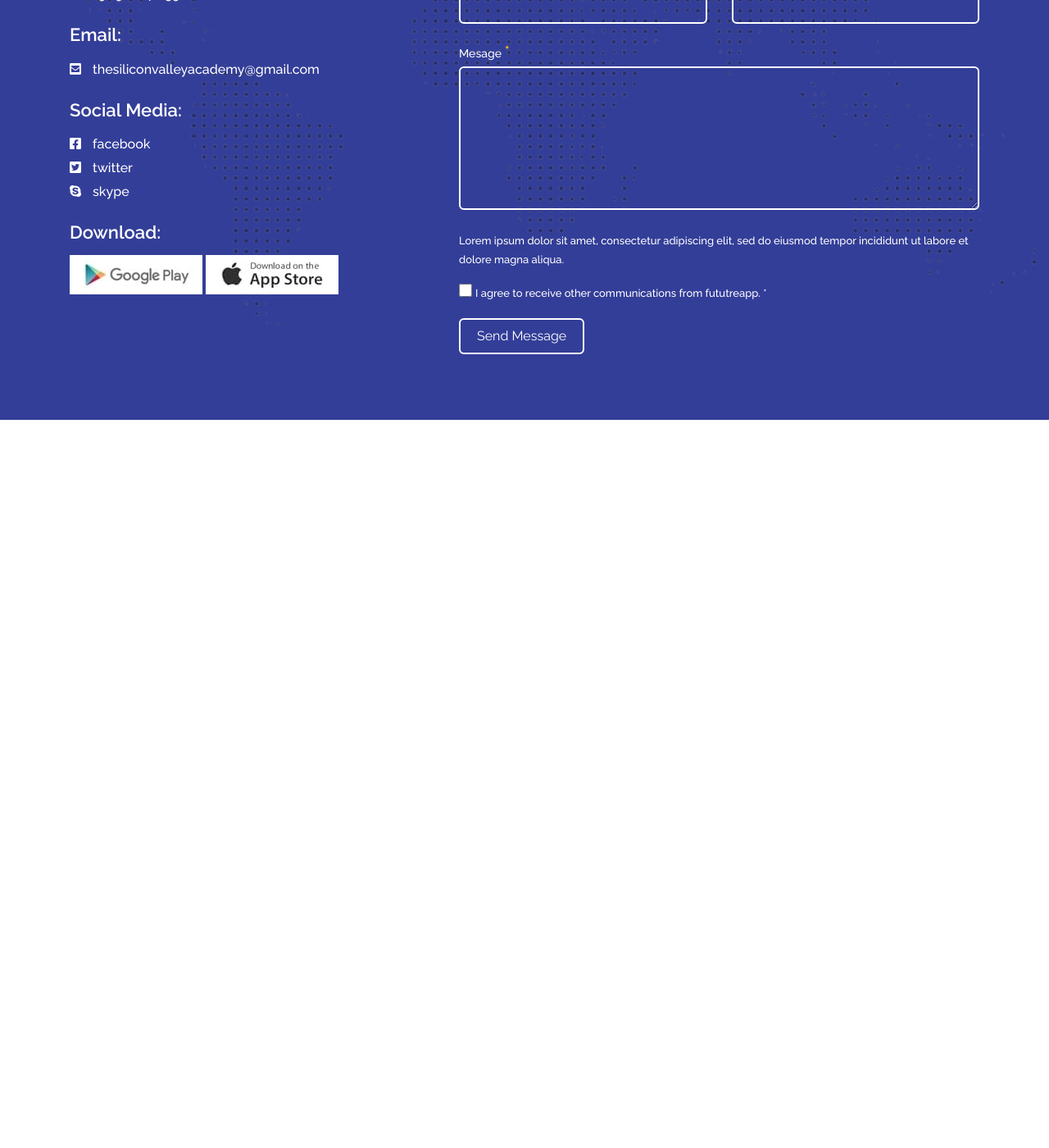
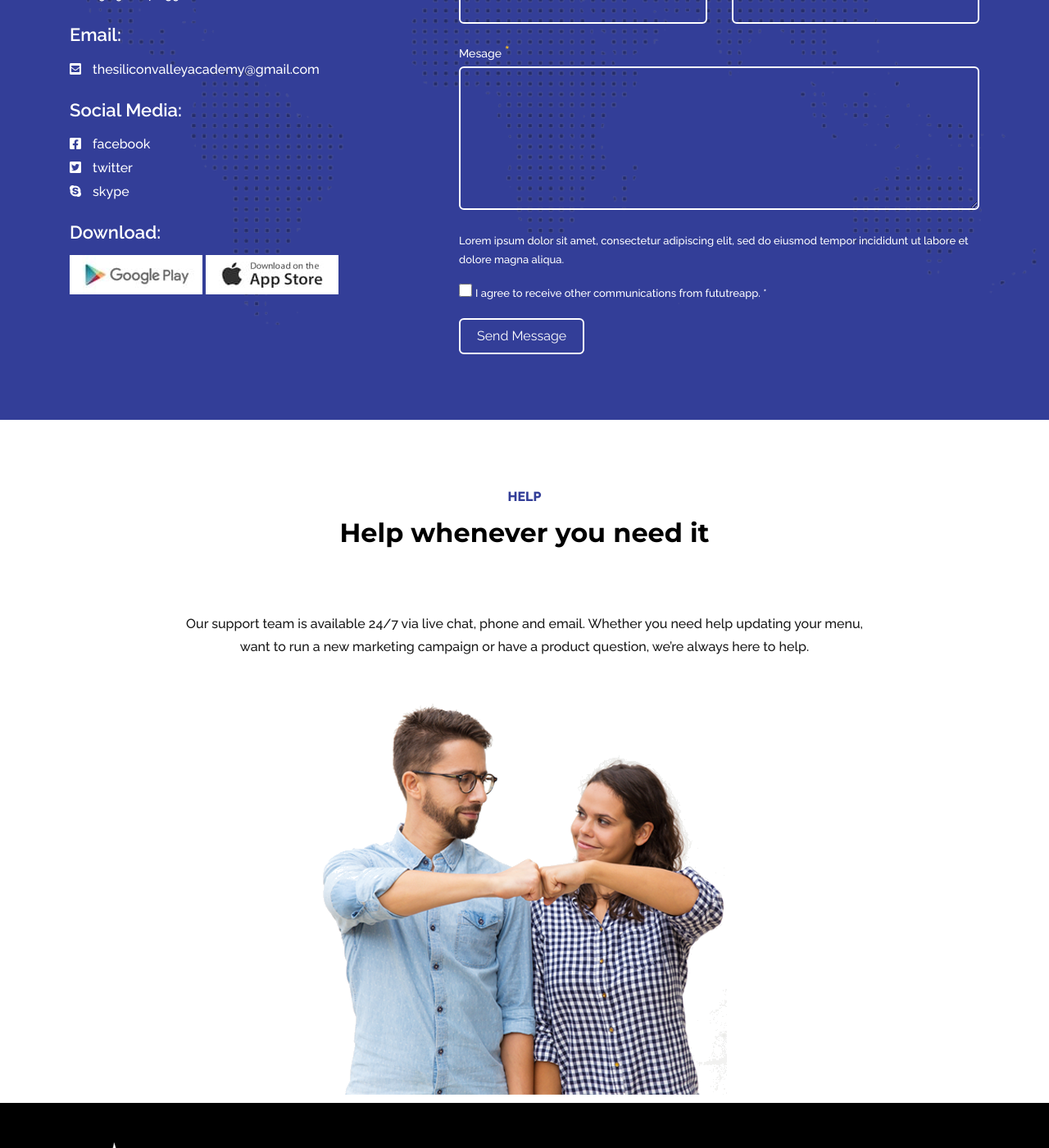
Before and after one commit to webuimaker/furtureapp, a Jekyll site: the page built from index.md, in a window 1280 px wide and 1400 px high, scrolled down 5666 px. Shown: the whole window at 82% size. Built offline with Jekyll 4.4.1, drawn with Linux system fonts in a browser that asks for light colours; before the commit the page ends 6178 px from its top, so only the background shows below that; some of the changed text lies outside the part shown.

Commit message:
updated full site without animation

```diff
--- a/_config.yml
+++ b/_config.yml
@@ -118,8 +118,41 @@
     enabled: true
     title: "We'd love to hear from you"
     badgeTitle: "Get IN Touch"
+  help:
+    enabled: true
+    title: "Help whenever you need it"
+    badgeTitle: "Help"
+    info: "Our support team is available 24/7 via live chat, phone and email. Whether you need help updating your menu,<br> want to run a new marketing campaign or have a product question, we’re always here to help."
+    image: "assets/images/help.png"
 
 
+
+footer:
+  logo: "assets/images/white-logo.png"
+  copyright: All Rights Reserved
+  leftcolHeading:
+  centercolHeading:  "Useful Links"
+  rightcolHeading: "We're Hiring I!"
+  leftcol:
+  - link: "#"
+    text: Terms of Use
+  - link: "#"
+    text: Privacy Policy
+  centercol:
+  - link: "#"
+    text: Why us
+  - link: "#"
+    text: How it works
+  - link: "#"
+    text: About US
+  - link: "#"
+    text: Contact Us
+  - link: "#"
+    text: Pricing
+  rightcol:
+    text: We’re more interested in you. let's grow together
+    btntext: "Register Now"
+    btnurl: "#"
 
 
 
--- a/_includes/footer.html
+++ b/_includes/footer.html
@@ -1,4 +1,34 @@
+{% assign foot = site.footer %}
+<footer class="footer py-5">
 
+  <div class="container">
+    <div class="row">
+      <div class="col-md-5 col-sm-12 leftcol">
+          <img src="{{foot.logo}}" alt="{{site.title}}" class="img-fluid">
+          <p class="mb-4">© 2021 {{ site.title }}. {{foot.copyright}}.</p>
+          <ul class="foot-link list-inline">
+            {% for leftlinks in foot.leftcol %}
+              <li class="list-inline-item"><a href="{{leftlinks.link}}">{{leftlinks.text}}</a></li>
+            {% endfor %}
+          </ul>
+      </div>
+      <div class="col-md-3 col-sm-12">
+        <h3>{{ foot.centercolHeading }}</h3>
+        <ul class="foot-link">
+          {% for leftlinks in foot.centercol %}
+            <li><a href="{{leftlinks.link}}">{{leftlinks.text}}</a></li>
+          {% endfor %}
+        </ul>
+      </div>
+      <div class="col-md-4 col-sm-12">
+        <h3>{{ foot.rightcolHeading }}</h3>
+       <p class="mb-4">{{ foot.rightcol.text }}</p>
+       <a href="{{foot.rightcol.btnurl}}" class="btn btn-helping">{{foot.rightcol.btntext}}</a>
+      </div>
+    </div>
+  </div>
+
+</footer>
 
     {% include script.html %}
   </body>
--- a/_includes/help.html
+++ b/_includes/help.html
@@ -1,13 +1,27 @@
-<section class="section approch">
+{% assign help = site.home.help %}
+{% if help.enabled %}
+
+<section class="section help pb-0">
     <div class="container">
         <div class="row">
-            <div class="col-md-6">
-                <div class="sec-heading">
-                    <h2>{{aboutsec.heading}}</h2>
-                    <h3>{{aboutsec.subHeading}}</h3>
+            <div class="col-md-12 text-center mb-5">
+                <div class="sec-heading2">
+                    <h6 class="">{{help.badgeTitle}}</h6>
+                    <h2 class="">{{help.title}}</h2>
                 </div>
-                {{aboutsec.text}}
+            </div>
+        </div>
+
+        <div class="row">
+            <div class="col-md-12">
+                <p class="mb-4 text-center">{{help.info}}</p>
+                <div class="text-center">
+                    <img src="{{help.image}}" alt="{{help.title}}" class="img-fluid">
+                </div>
+
             </div>
         </div>
     </div>
 </section>
+
+{% endif %}
--- a/_layouts/default.html
+++ b/_layouts/default.html
@@ -9,7 +9,7 @@
 {% include testimonials.html %}
 {% include clients.html %}
 {% include contact.html %}
-<!-- {% include help.html %}  -->
+{% include help.html %}
 
 
 
--- a/assets/css/style.scss
+++ b/assets/css/style.scss
@@ -524,3 +524,37 @@
     }
   }
 }
+
+footer{
+  background: $black;
+  color: $white;
+  font-size: 14px;
+  h3{
+    font-size: 24px;
+    margin-bottom: 15px;
+  }
+
+  .foot-link{
+    li{
+      line-height: 2.5em;
+      a{
+        color: $white;
+        font-size: 14px;
+        &:hover{
+          color: $helping;
+        }
+      }
+    }
+  }
+}
+
+.btn-helping{
+  background: $helping;
+  border-radius: 4px;
+
+  &:hover{
+  background: $primary;
+  color: $white;
+
+  }
+}
```
Also changed, not shown: assets/images/help.jpg (added), assets/images/help.png (added), assets/images/white-logo.png (added).
